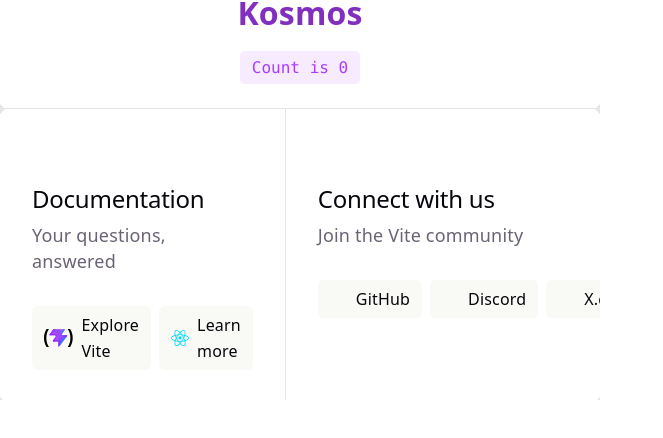
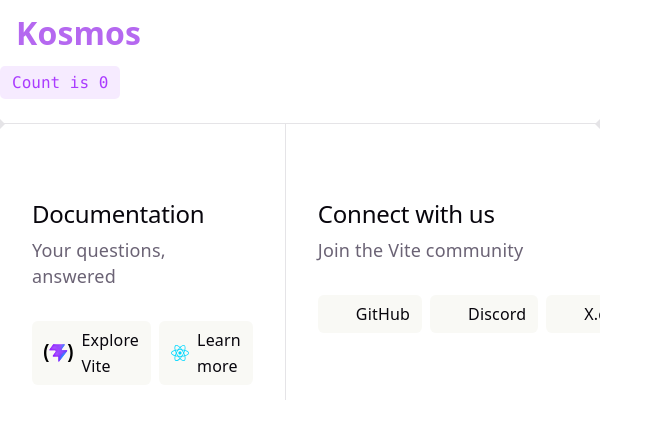
Before and after one commit to HisMonDon/Kosmos, a React (Vite) app: page / in a window 1280 px wide. Shown: the top 438 px of the page, without its empty margins (0-663 px from the left). Built offline with nearby package versions, Linux system fonts and the light colour scheme.

Commit message:
changed text padding

```diff
--- a/src/App.css
+++ b/src/App.css
@@ -43,6 +43,8 @@
 .columnstart {
   display: flex;
   flex-direction: column;
+  align-items: start;
+  justify-content: start;
 }
 
 .columncenter {
--- a/src/App.tsx
+++ b/src/App.tsx
@@ -8,12 +8,12 @@
 
   return (
     <>
-      <section id="center">
+      <section>
         {/* <div className="hero">
         </div> */}
         <div className="columnstart">
-          <div className="rowstart">
-            <span style={{ fontSize: '32px', fontWeight: 'bold', color: '#802fbe' }}>
+          <div className="rowstart" style={{ padding: '20px 16px' }}>
+            <span style={{ fontSize: '32px', fontWeight: 'bold', color: '#b568f0' }}>
               Kosmos
             </span>
           </div>
```
